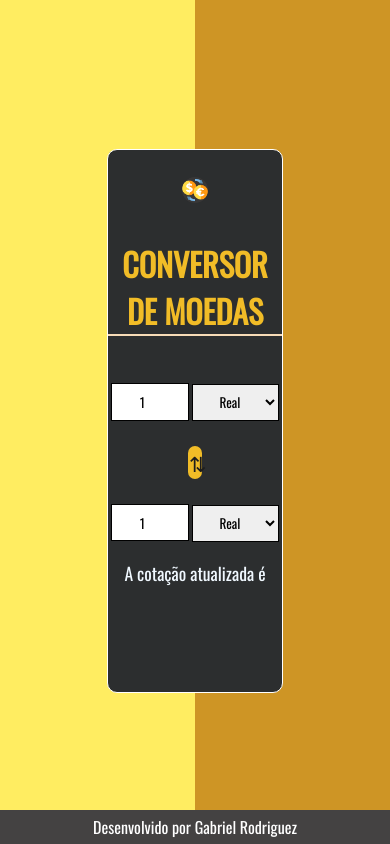
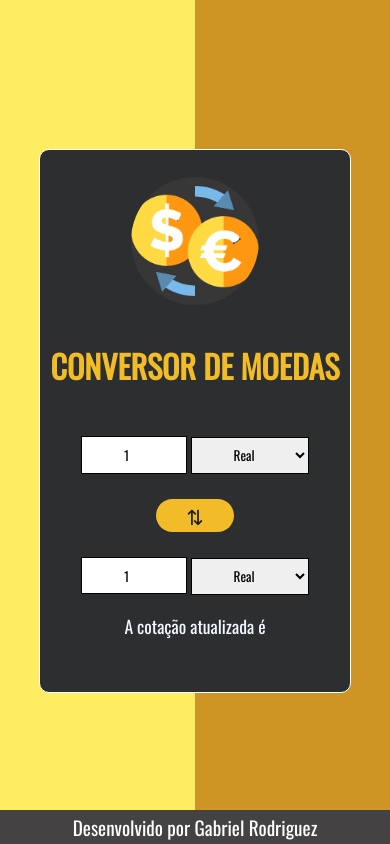
Before and after one commit to gabrielVrodriguez/Conversor-de-Moedas, a plain HTML site: page index.html in a window 390 px wide. Drawn offline with nearby package versions, Linux system fonts and the light colour scheme; files whose address does not match are found by name.

Commit message:
correção imagem

```diff
--- a/css/style.css
+++ b/css/style.css
@@ -41,8 +41,8 @@ main {
 }
 
 img {
-  width: 15%;
-  height: 15%;
+  width: 8em;
+  height: 8em;
   border: 1px transparent;
   border-radius: 50%;
   background-color: rgb(56, 55, 55);
@@ -109,7 +109,7 @@ h1::after {
 }
 
 .swap {
-  width: 8%;
+  width: 20%;
   margin: 1.2em;
   font-size: 1.3em;
   background-color: rgb(241, 188, 39);
@@ -137,4 +137,24 @@ footer {
   background-color: rgb(68, 66, 66);
   height: 4vh;
   color: white;
+  font-size: 1.2em;
 }
+
+@media (max-width: 1350px) {
+  .swap {
+    width: 25%;
+    transition: linear 0.5s;
+  }
+}
+
+@media (max-width: 750px) {
+  .section-container {
+    width: 80%;
+    transition: linear 0.5s;
+  }
+
+  h1::after {
+    width: 0%;
+    height: 0;
+  }
+}
```
